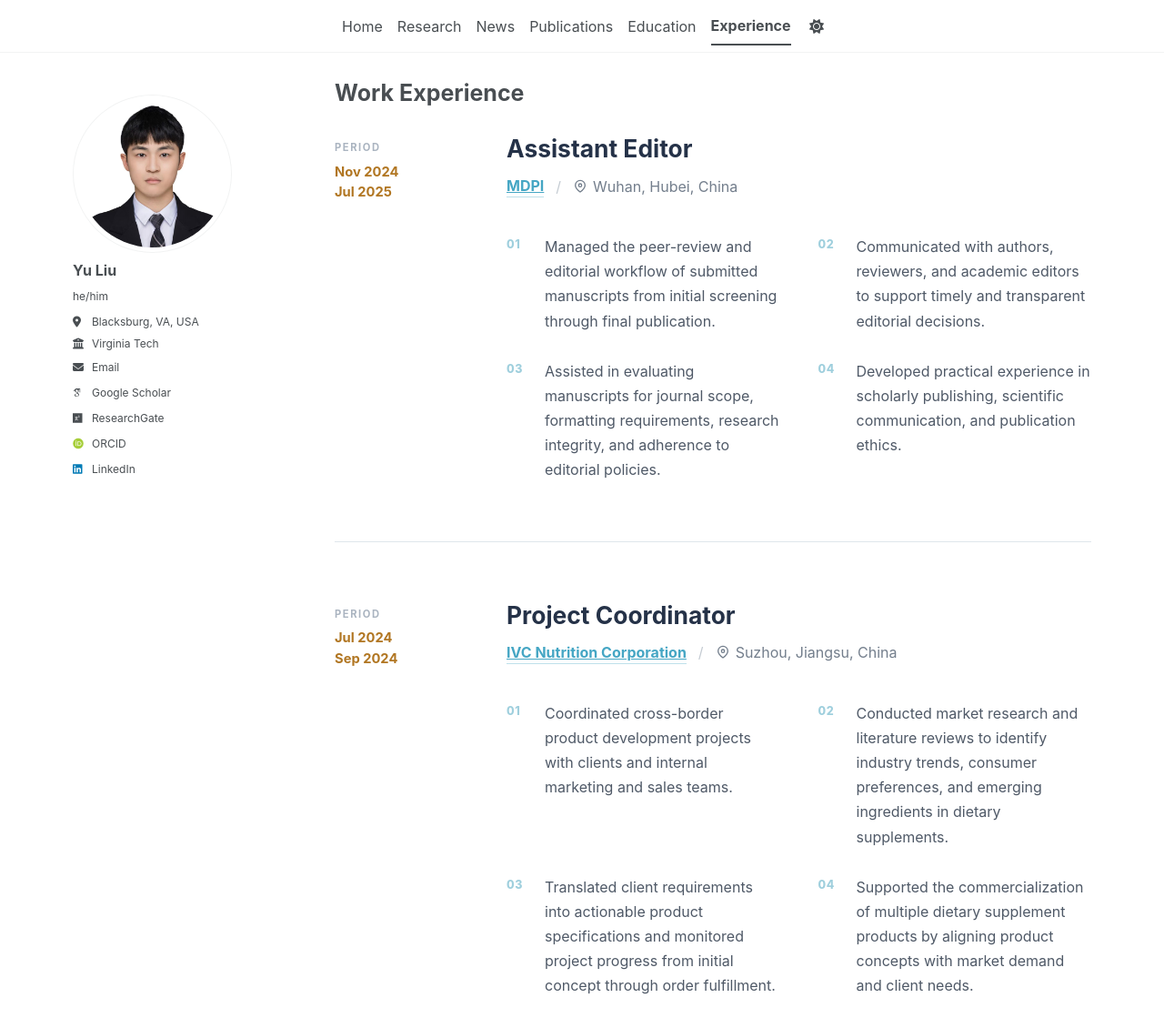
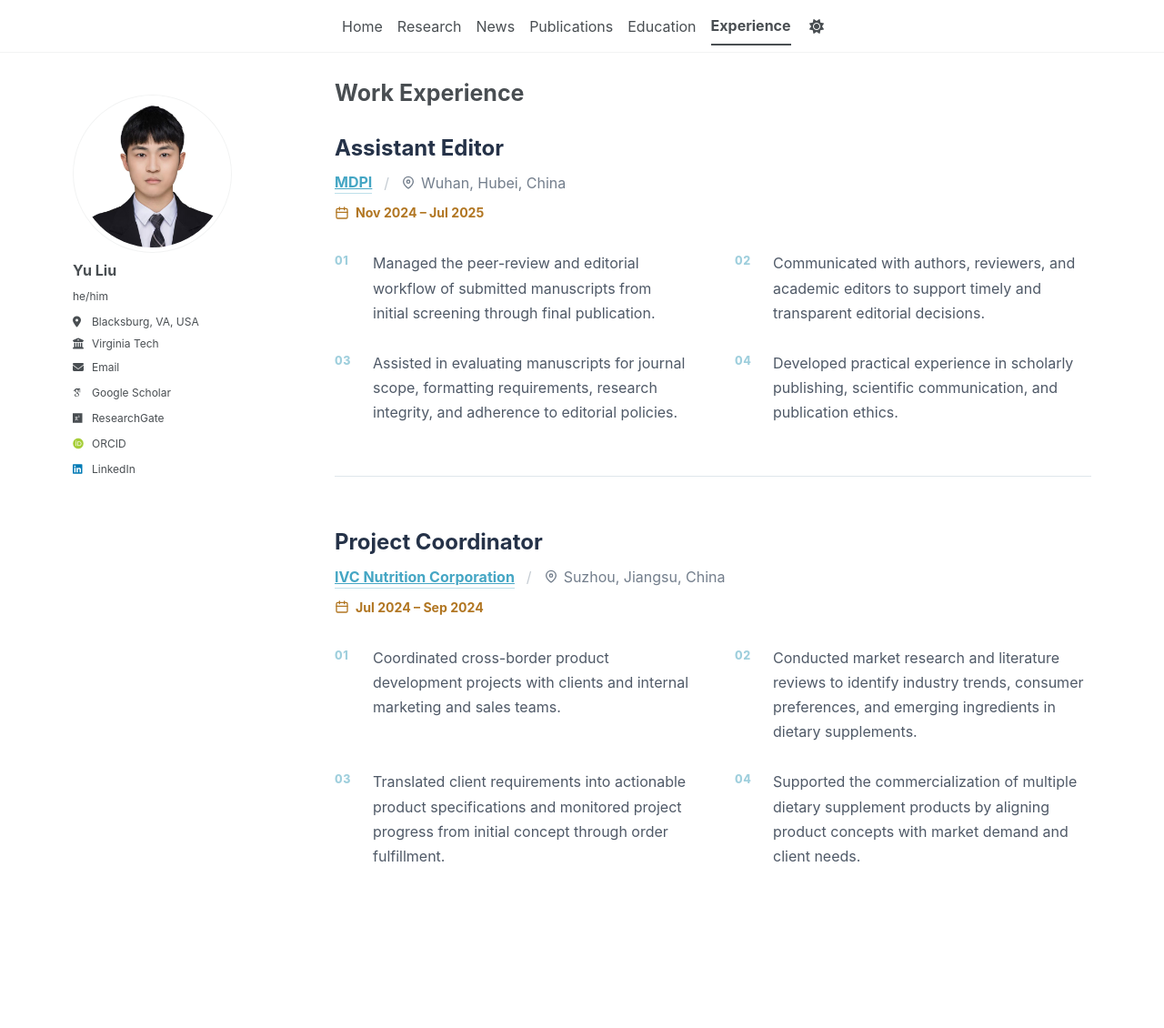
Before and after one commit to yuliu0322/yuliu0322.github.io, a Jekyll site: the page built from _pages/experience.md, in a window 1280 px wide and 1130 px high. Shown: the whole window at 91% size. Built offline with Jekyll 4.4.1, drawn with Linux system fonts in a browser that asks for light colours; some web fonts are replaced; a script bundle is joined from its source files by our own code; library files that are not in the unit come from our copies; part of the change alters nothing that is shown.

Commit message:
Update experience.md

```diff
--- a/_pages/experience.md
+++ b/_pages/experience.md
@@ -13,8 +13,8 @@ author_profile: true
 
 .experience-entry {
   width: 100%;
-  margin-bottom: 4rem;
-  padding-bottom: 4rem;
+  margin-bottom: 3.5rem;
+  padding-bottom: 3.5rem;
   border-bottom: 1px solid #dfe6eb;
 }
 
@@ -24,41 +24,19 @@ author_profile: true
   border-bottom: none;
 }
 
+/* =========================
+   Experience header
+   ========================= */
+
 .experience-header {
-  display: grid;
-  grid-template-columns: 155px minmax(0, 1fr);
-  gap: 34px;
-  align-items: start;
-  margin-bottom: 2.25rem;
-}
-
-.experience-period {
-  padding-top: 7px;
-}
-
-.experience-period-label {
-  display: block;
-  margin-bottom: 7px;
-  color: #aab4c0;
-  font-size: 0.7rem;
-  font-weight: 700;
-  letter-spacing: 0.14em;
-  text-transform: uppercase;
-}
-
-.experience-date {
-  display: block;
-  color: #b17622;
-  font-size: 0.92rem;
-  font-weight: 700;
-  line-height: 1.5;
+  margin-bottom: 2rem;
 }
 
 .experience-position {
-  margin: 0 0 12px;
+  margin: 0 0 10px;
   color: #253248;
-  font-size: 1.65rem;
-  line-height: 1.25;
+  font-size: 1.5rem;
+  line-height: 1.3;
 }
 
 .experience-organization {
@@ -100,12 +78,38 @@ author_profile: true
   stroke: currentColor;
 }
 
+/* =========================
+   Date
+   ========================= */
+
+.experience-date {
+  display: flex;
+  align-items: center;
+  gap: 7px;
+  margin: 10px 0 0;
+  color: #b17622;
+  font-size: 0.88rem;
+  font-weight: 700;
+  line-height: 1.5;
+}
+
+.experience-date svg {
+  width: 16px;
+  height: 16px;
+  flex: 0 0 auto;
+  stroke: currentColor;
+}
+
+/* =========================
+   Experience details
+   ========================= */
+
 .experience-details {
   display: grid;
   grid-template-columns: repeat(2, minmax(0, 1fr));
-  column-gap: 42px;
+  column-gap: 48px;
   row-gap: 28px;
-  margin-left: 189px;
+  margin: 0;
 }
 
 .experience-detail {
@@ -129,16 +133,9 @@ author_profile: true
   line-height: 1.7;
 }
 
-@media (max-width: 900px) {
-  .experience-header {
-    grid-template-columns: 130px minmax(0, 1fr);
-    gap: 28px;
-  }
-
-  .experience-details {
-    margin-left: 158px;
-  }
-}
+/* =========================
+   Mobile layout
+   ========================= */
 
 @media (max-width: 768px) {
   .experience-list {
@@ -146,32 +143,30 @@ author_profile: true
   }
 
   .experience-entry {
-    margin-bottom: 3rem;
-    padding-bottom: 3rem;
+    margin-bottom: 2.75rem;
+    padding-bottom: 2.75rem;
   }
 
   .experience-header {
-    grid-template-columns: 1fr;
-    gap: 12px;
-    margin-bottom: 2rem;
-  }
-
-  .experience-period {
-    padding-top: 0;
-  }
-
-  .experience-period-label {
-    display: none;
+    margin-bottom: 1.75rem;
   }
 
   .experience-position {
-    font-size: 1.35rem;
+    font-size: 1.28rem;
+  }
+
+  .experience-organization {
+    gap: 7px 10px;
+  }
+
+  .experience-date {
+    margin-top: 9px;
+    font-size: 0.84rem;
   }
 
   .experience-details {
     grid-template-columns: 1fr;
     gap: 20px;
-    margin-left: 0;
   }
 
   .experience-detail {
@@ -183,54 +178,62 @@ author_profile: true
 
 <div class="experience-list">
 
+  <!-- Assistant Editor -->
+
   <section class="experience-entry">
 
     <div class="experience-header">
 
-      <div class="experience-period">
-        <span class="experience-period-label">
-          Period
+      <h2 class="experience-position">
+        Assistant Editor
+      </h2>
+
+      <p class="experience-organization">
+        <a
+          class="experience-company"
+          href="https://mdpi.cn/about/wuhan"
+          target="_blank"
+          rel="noopener noreferrer"
+        >
+          MDPI
+        </a>
+
+        <span class="experience-divider" aria-hidden="true">/</span>
+
+        <span class="experience-location">
+          <svg
+            viewBox="0 0 24 24"
+            fill="none"
+            stroke-width="2"
+            stroke-linecap="round"
+            stroke-linejoin="round"
+            aria-hidden="true"
+          >
+            <path d="M20 10c0 5-8 11-8 11S4 15 4 10a8 8 0 1 1 16 0Z"></path>
+            <circle cx="12" cy="10" r="2.5"></circle>
+          </svg>
+
+          Wuhan, Hubei, China
         </span>
+      </p>
 
-        <span class="experience-date">
-          Nov 2024<br>
-          Jul 2025
-        </span>
-      </div>
+      <p class="experience-date">
+        <svg
+          viewBox="0 0 24 24"
+          fill="none"
+          stroke-width="2"
+          stroke-linecap="round"
+          stroke-linejoin="round"
+          aria-hidden="true"
+        >
+          <rect x="3" y="5" width="18" height="16" rx="2"></rect>
+          <path d="M16 3v4"></path>
+          <path d="M8 3v4"></path>
+          <path d="M3 11h18"></path>
+        </svg>
 
-      <div>
-        <h2 class="experience-position">
-          Assistant Editor
-        </h2>
-
-        <p class="experience-organization">
-          <a
-            class="experience-company"
-            href="https://mdpi.cn/about/wuhan"
-            target="_blank"
-            rel="noopener noreferrer"
-          >
-            MDPI
-          </a>
-
-          <span class="experience-divider" aria-hidden="true">/</span>
-
-          <span class="experience-location">
-            <svg
-              viewBox="0 0 24 24"
-              fill="none"
-              stroke-width="2"
-              stroke-linecap="round"
-              stroke-linejoin="round"
-              aria-hidden="true"
-            >
-              <path d="M20 10c0 5-8 11-8 11S4 15 4 10a8 8 0 1 1 16 0Z"></path>
-              <circle cx="12" cy="10" r="2.5"></circle>
-            </svg>
-            Wuhan, Hubei, China
-          </span>
-        </p>
-      </div>
+        Nov 2024 – Jul 2025
+      </p>
 
     </div>
 
@@ -240,7 +243,8 @@ author_profile: true
         <span class="experience-detail-number">01</span>
 
         <p>
-          Managed the peer-review and editorial workflow of submitted manuscripts from initial screening through final publication.
+          Managed the peer-review and editorial workflow of submitted
+          manuscripts from initial screening through final publication.
         </p>
       </div>
 
@@ -248,7 +252,8 @@ author_profile: true
         <span class="experience-detail-number">02</span>
 
         <p>
-          Communicated with authors, reviewers, and academic editors to support timely and transparent editorial decisions.
+          Communicated with authors, reviewers, and academic editors to support
+          timely and transparent editorial decisions.
         </p>
       </div>
 
@@ -256,7 +261,9 @@ author_profile: true
         <span class="experience-detail-number">03</span>
 
         <p>
-          Assisted in evaluating manuscripts for journal scope, formatting requirements, research integrity, and adherence to editorial policies.
+          Assisted in evaluating manuscripts for journal scope, formatting
+          requirements, research integrity, and adherence to editorial
+          policies.
         </p>
       </div>
 
@@ -264,7 +271,8 @@ author_profile: true
         <span class="experience-detail-number">04</span>
 
         <p>
-          Developed practical experience in scholarly publishing, scientific communication, and publication ethics.
+          Developed practical experience in scholarly publishing, scientific
+          communication, and publication ethics.
         </p>
       </div>
 
@@ -272,54 +280,62 @@ author_profile: true
 
   </section>
 
+  <!-- Project Coordinator -->
+
   <section class="experience-entry">
 
     <div class="experience-header">
 
-      <div class="experience-period">
-        <span class="experience-period-label">
-          Period
+      <h2 class="experience-position">
+        Project Coordinator
+      </h2>
+
+      <p class="experience-organization">
+        <a
+          class="experience-company"
+          href="https://www.ivcinc.net/"
+          target="_blank"
+          rel="noopener noreferrer"
+        >
+          IVC Nutrition Corporation
+        </a>
+
+        <span class="experience-divider" aria-hidden="true">/</span>
+
+        <span class="experience-location">
+          <svg
+            viewBox="0 0 24 24"
+            fill="none"
+            stroke-width="2"
+            stroke-linecap="round"
+            stroke-linejoin="round"
+            aria-hidden="true"
+          >
+            <path d="M20 10c0 5-8 11-8 11S4 15 4 10a8 8 0 1 1 16 0Z"></path>
+            <circle cx="12" cy="10" r="2.5"></circle>
+          </svg>
+
+          Suzhou, Jiangsu, China
         </span>
+      </p>
 
-        <span class="experience-date">
-          Jul 2024<br>
-          Sep 2024
-        </span>
-      </div>
+      <p class="experience-date">
+        <svg
+          viewBox="0 0 24 24"
+          fill="none"
+          stroke-width="2"
+          stroke-linecap="round"
+          stroke-linejoin="round"
+          aria-hidden="true"
+        >
+          <rect x="3" y="5" width="18" height="16" rx="2"></rect>
+          <path d="M16 3v4"></path>
+          <path d="M8 3v4"></path>
+          <path d="M3 11h18"></path>
+        </svg>
 
-      <div>
-        <h2 class="experience-position">
-          Project Coordinator
-        </h2>
-
-        <p class="experience-organization">
-          <a
-            class="experience-company"
-            href="https://www.ivcinc.net/"
-            target="_blank"
-            rel="noopener noreferrer"
-          >
-            IVC Nutrition Corporation
-          </a>
-
-          <span class="experience-divider" aria-hidden="true">/</span>
-
-          <span class="experience-location">
-            <svg
-              viewBox="0 0 24 24"
-              fill="none"
-              stroke-width="2"
-              stroke-linecap="round"
-              stroke-linejoin="round"
-              aria-hidden="true"
-            >
-              <path d="M20 10c0 5-8 11-8 11S4 15 4 10a8 8 0 1 1 16 0Z"></path>
-              <circle cx="12" cy="10" r="2.5"></circle>
-            </svg>
-            Suzhou, Jiangsu, China
-          </span>
-        </p>
-      </div>
+        Jul 2024 – Sep 2024
+      </p>
 
     </div>
 
@@ -329,7 +345,8 @@ author_profile: true
         <span class="experience-detail-number">01</span>
 
         <p>
-          Coordinated cross-border product development projects with clients and internal marketing and sales teams.
+          Coordinated cross-border product development projects with clients
+          and internal marketing and sales teams.
         </p>
       </div>
 
@@ -337,7 +354,9 @@ author_profile: true
         <span class="experience-detail-number">02</span>
 
         <p>
-          Conducted market research and literature reviews to identify industry trends, consumer preferences, and emerging ingredients in dietary supplements.
+          Conducted market research and literature reviews to identify industry
+          trends, consumer preferences, and emerging ingredients in dietary
+          supplements.
         </p>
       </div>
 
@@ -345,7 +364,9 @@ author_profile: true
         <span class="experience-detail-number">03</span>
 
         <p>
-          Translated client requirements into actionable product specifications and monitored project progress from initial concept through order fulfillment.
+          Translated client requirements into actionable product specifications
+          and monitored project progress from initial concept through order
+          fulfillment.
         </p>
       </div>
 
@@ -353,7 +374,9 @@ author_profile: true
         <span class="experience-detail-number">04</span>
 
         <p>
-          Supported the commercialization of multiple dietary supplement products by aligning product concepts with market demand and client needs.
+          Supported the commercialization of multiple dietary supplement
+          products by aligning product concepts with market demand and client
+          needs.
         </p>
       </div>
 
```
